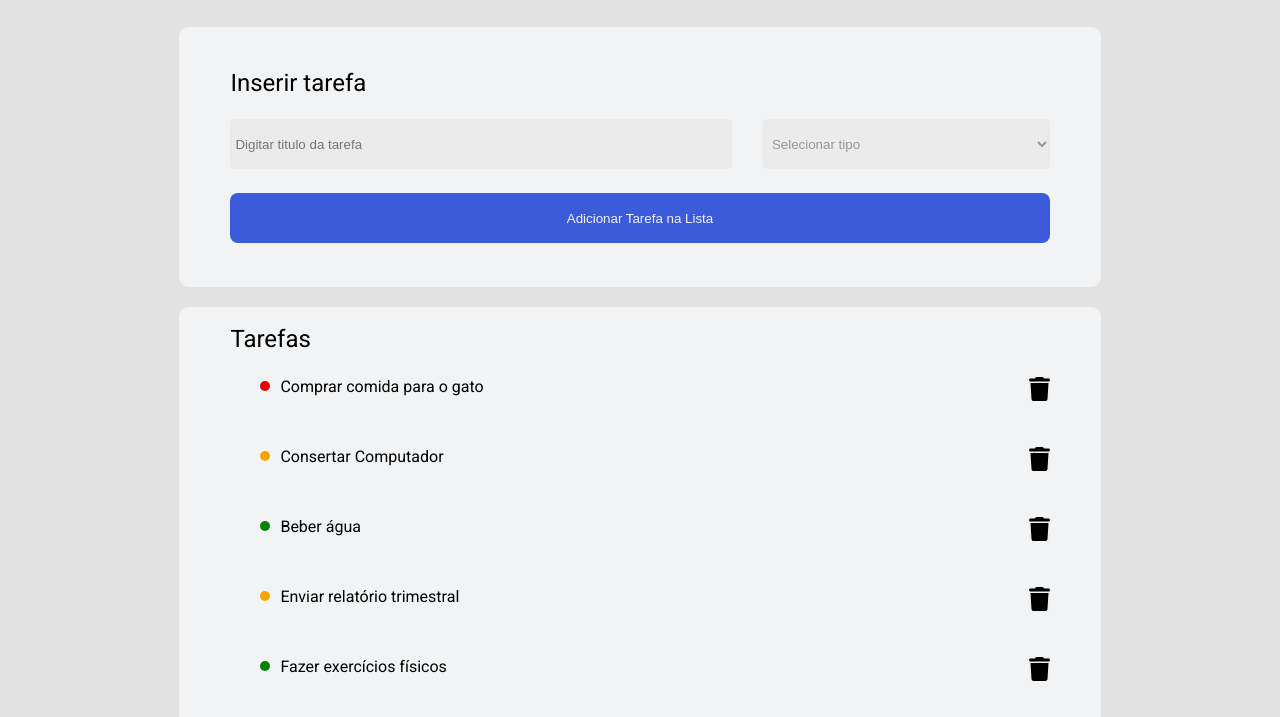
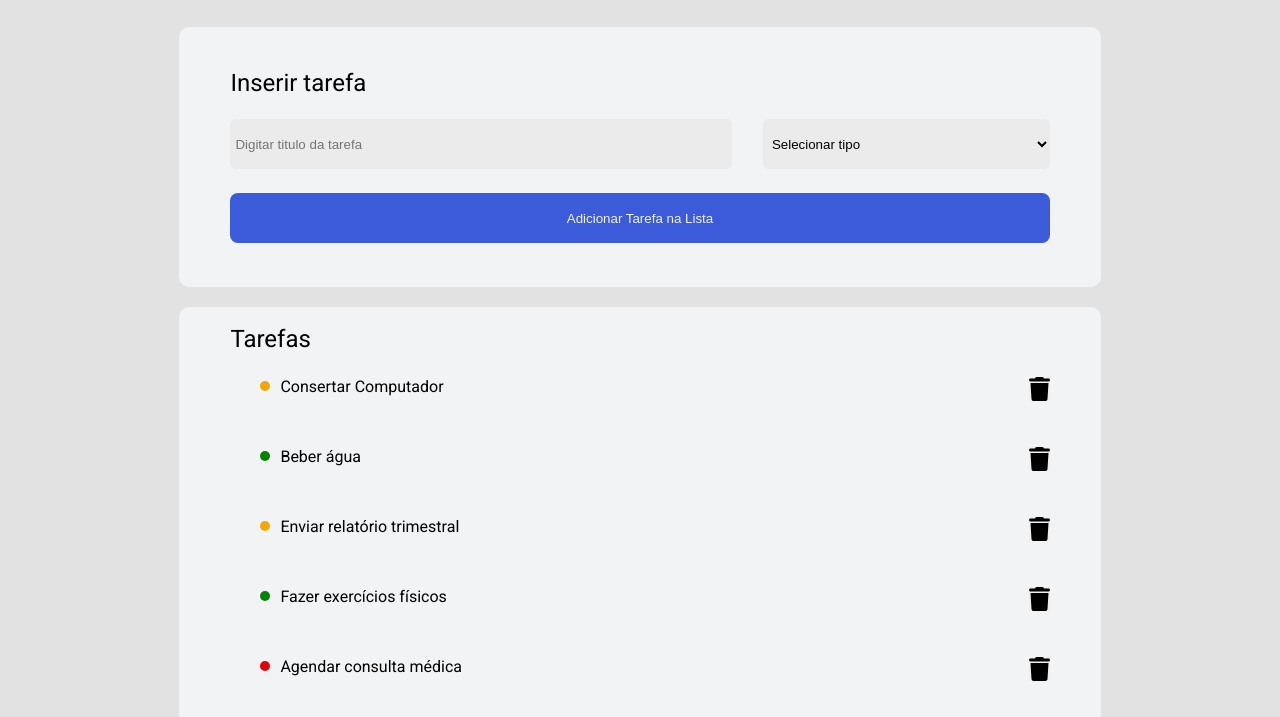
Before and after one commit to dkrausz/lista_de_tarefas, a plain HTML site: page index.html in a window 1280 px wide. Both pictures are taken after a click on the button 1039 px from the left and 471 px from the top of the page. Shown: the part 83-800 px from the top of the page. Drawn offline with Linux system fonts and the light colour scheme.

Commit message:
adicionado a funcao de remover

```diff
--- a/index.html
+++ b/index.html
@@ -31,13 +31,13 @@
       <form class="form__container">
         <h2 class="form__title title2">Inserir tarefa</h2>
         <div class="form__input-container">
-          <input
+          <input required
             id="input_title"
             class="form__input--text input__box"
             type="text"
             placeholder="Digitar titulo da tarefa"
           />
-          <select class="form__input--priority input__box">
+          <select class="form__input--priority input__box" required>
             <option value="">Selecionar tipo</option>
             <option value="Urgente">Urgente</option>
             <option value="Importante">Importante</option>
--- a/script.js
+++ b/script.js
@@ -16,15 +16,24 @@ const tasks = [
 function creatTask(task) {
 
   const liTask = document.createElement("li");
+  liTask.classList.add("task__item");
+
   const divTask = document.createElement("div");
+  divTask.classList.add("task-info__container");
+
   const spanTask = document.createElement("span");
+  spanTask.classList.add("task-type");
+
   const paragraphTask = document.createElement("p");
+
   const buttonTask = document.createElement("button");
+  buttonTask.classList.add("task__button--remove-task");
+  buttonTask.addEventListener("click",function(event){
+    const index=tasks.indexOf(task);
+    tasks.splice(index,1);
+    renderTask(tasks);
+  });
 
-  liTask.classList.add("task__item");
-  divTask.classList.add("task-info__container");
-  spanTask.classList.add("task-type");
-  buttonTask.classList.add("task__button--remove-task");
   paragraphTask.innerText=task.title;
 
   if(task.type==="Urgente"){
@@ -71,6 +80,9 @@ function newTask(){
   });
 }
 
+function removeTask(){
+
+}
 
 renderTask(tasks);
  newTask();
--- a/style.css
+++ b/style.css
@@ -68,7 +68,7 @@
 
   .input__box {
       background-color: #ebebeb;
-      color: rgb(156, 147, 159);
+      color: black;
 
      border: none;
       border-radius: 5px;
```
